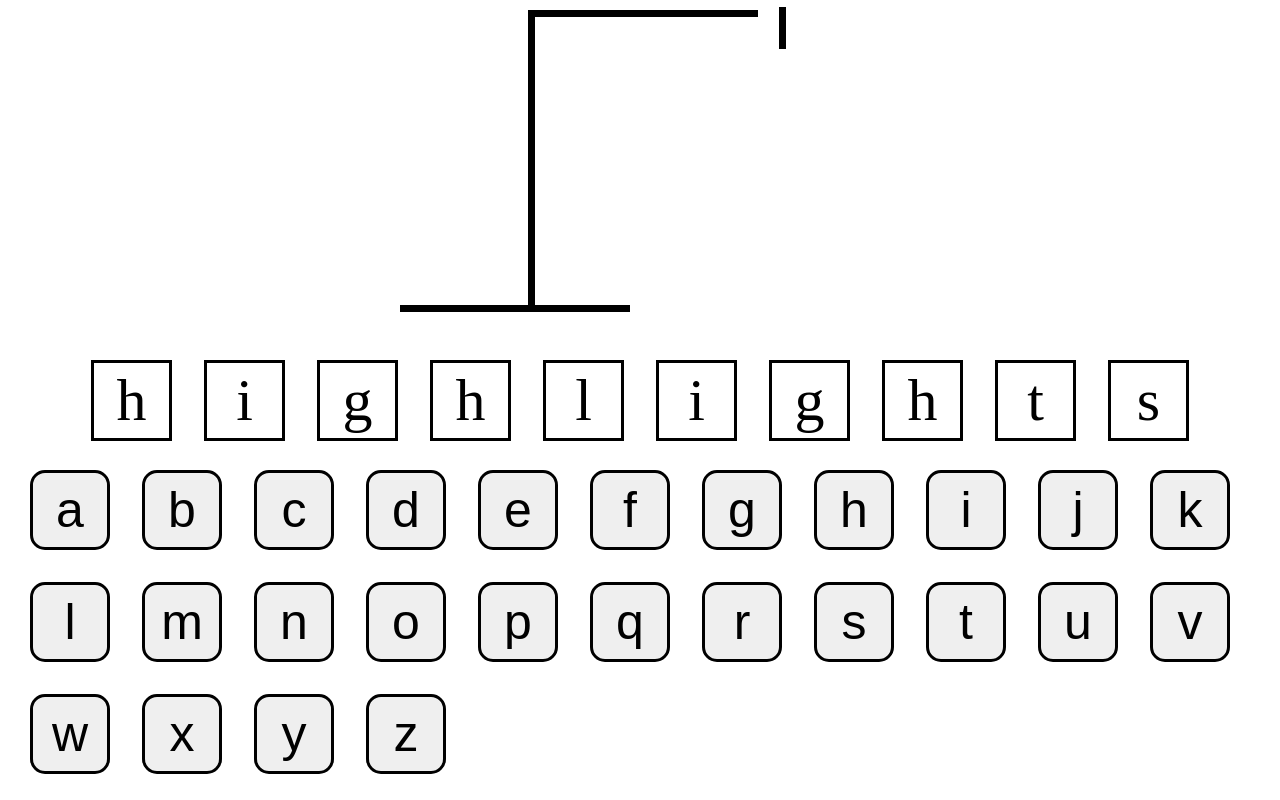
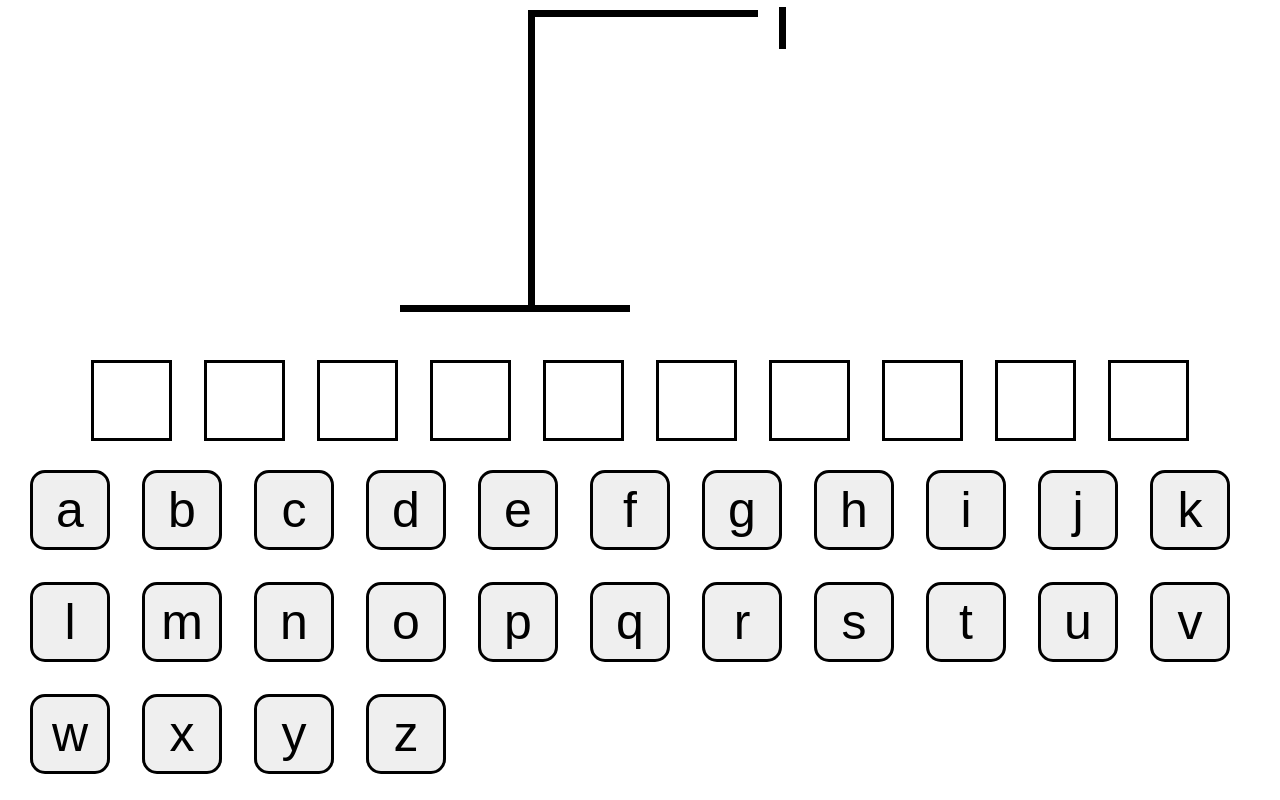
Before and after one commit to Travis613/Hangman-Game, a React (Vite) app in the folder Game/: page / in a window 1280 px wide. Built offline with nearby package versions, Linux system fonts and the light colour scheme.

Commit message:
reworked the function to check for a correct guess

```diff
--- a/Game/src/App.tsx
+++ b/Game/src/App.tsx
@@ -37,37 +37,7 @@ export default function App() {
         </div>
       </div>
       <div className="wordSection">
-        <Word
-          word={word}
-          guessedLetters={[
-            "a",
-            "b",
-            "c",
-            "d",
-            "e",
-            "f",
-            "g",
-            "h",
-            "i",
-            "j",
-            "k",
-            "l",
-            "m",
-            "n",
-            "o",
-            "p",
-            "q",
-            "r",
-            "s",
-            "t",
-            "u",
-            "v",
-            "w",
-            "x",
-            "y",
-            "z",
-          ]}
-        />
+        <Word word={word} guessedLetter={""} />
       </div>
       <div className="keyboardSection">
         <Keyboard />
--- a/Game/src/components/Word.tsx
+++ b/Game/src/components/Word.tsx
@@ -4,37 +4,33 @@ import { Letter } from "./Letter";
 
 interface Props {
   word: string;
-  guessedLetters: string[];
+  guessedLetter: string;
 }
 
-export function Word({ word, guessedLetters }: Props) {
-  const [letter1, setLetter1] = useState<boolean | null>(true);
-  const [letter2, setLetter2] = useState<boolean | null>(true);
-  const [letter3, setLetter3] = useState<boolean | null>(true);
-  const [letter4, setLetter4] = useState<boolean | null>(true);
-  const [letter5, setLetter5] = useState<boolean | null>(true);
-  const [letter6, setLetter6] = useState<boolean | null>(true);
-  const [letter7, setLetter7] = useState<boolean | null>(true);
-  const [letter8, setLetter8] = useState<boolean | null>(true);
-  const [letter9, setLetter9] = useState<boolean | null>(true);
-  const [letter10, setLetter10] = useState<boolean | null>(true);
+export function Word({ word, guessedLetter }: Props) {
+  const [letter1, setLetter1] = useState<boolean | null>(false);
+  const [letter2, setLetter2] = useState<boolean | null>(false);
+  const [letter3, setLetter3] = useState<boolean | null>(false);
+  const [letter4, setLetter4] = useState<boolean | null>(false);
+  const [letter5, setLetter5] = useState<boolean | null>(false);
+  const [letter6, setLetter6] = useState<boolean | null>(false);
+  const [letter7, setLetter7] = useState<boolean | null>(false);
+  const [letter8, setLetter8] = useState<boolean | null>(false);
+  const [letter9, setLetter9] = useState<boolean | null>(false);
+  const [letter10, setLetter10] = useState<boolean | null>(false);
 
   useEffect(() => {
     identifyCorrectLetters();
   });
 
   function identifyCorrectLetters() {
-    let correctLetters: string[] = [];
+    let correctlyGuessedLetters: string[] = [];
     let counter = 0;
     for (let x = 0; x < word.length; x++) {
-      for (let j = 0; j < guessedLetters.length; j++) {
-        if (word[x] === guessedLetters[j]) {
-          counter++;
-          correctLetters.push(word[x]);
-          console.log(
-            `interation:${counter} correctletters: ${correctLetters}`,
-          );
-        }
+      if (word[x] === guessedLetter) {
+        counter++;
+        correctlyGuessedLetters.push(word[x]);
+        console.log("Correct!");
       }
     }
   }
```
